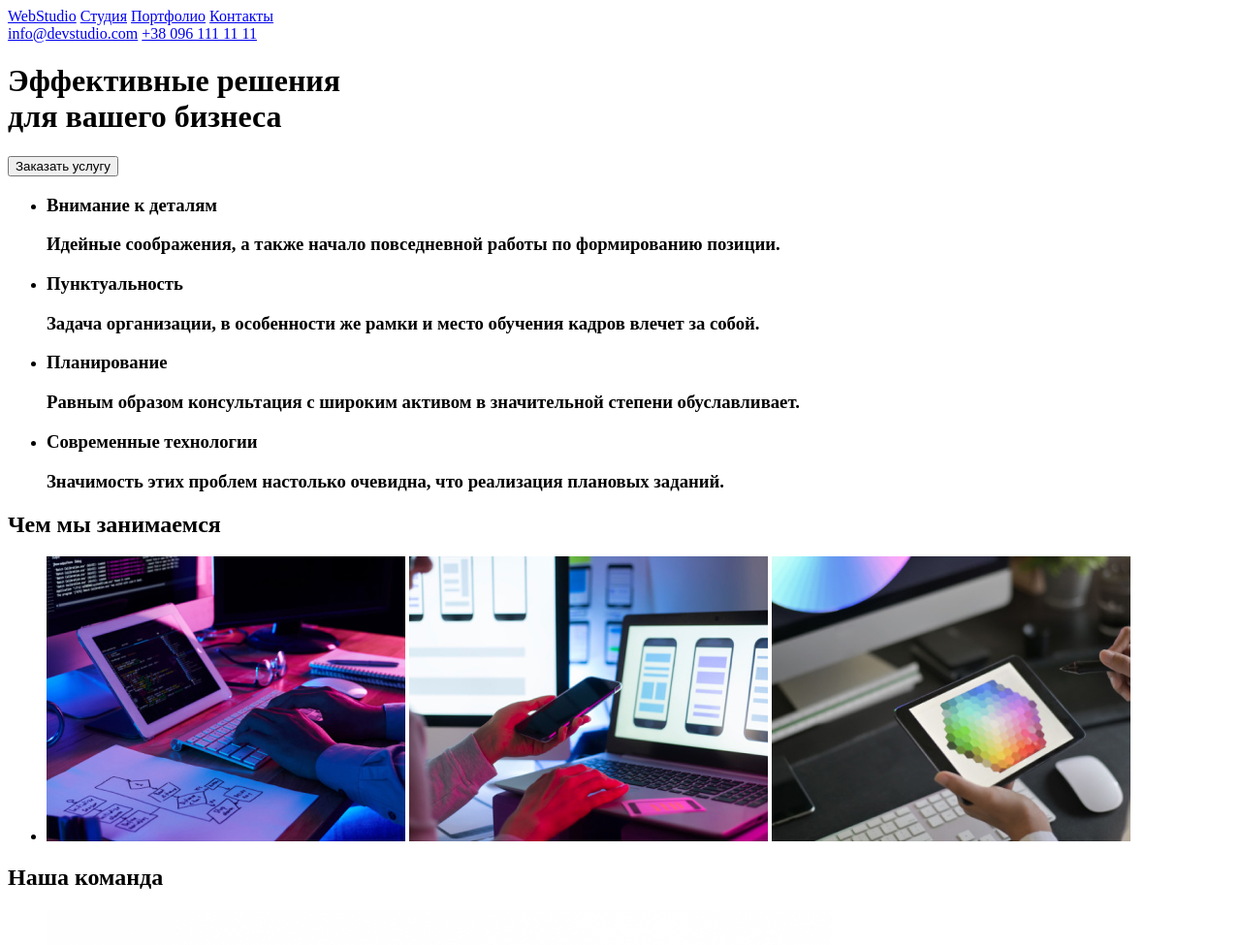
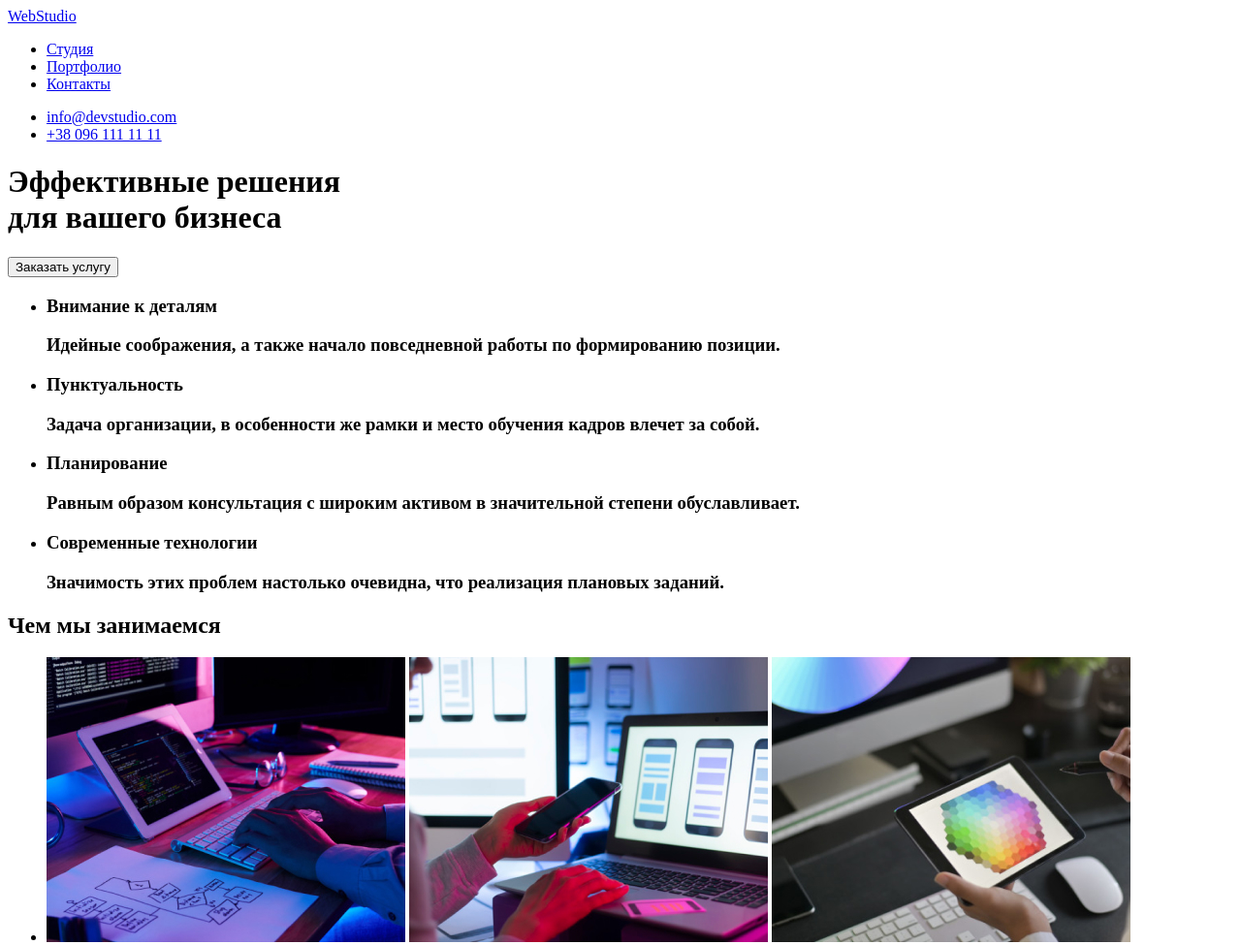
Before and after one commit to EugeneKravec/goit-markup-hw-01, a plain HTML site: page index.html in a window 1280 px wide. Shown: the top 975 px of the page at 97% size. Drawn offline with Linux system fonts and the light colour scheme.

Commit message:
Поменял структуру хедера
Сделал списком ссылки: студия-контакты.
Вынес из nav контакты и сделал их списком

```diff
--- a/index.html
+++ b/index.html
@@ -11,13 +11,32 @@
     <header>
         <nav>
             <a href="index.html"> WebStudio</a>
-            <a href="#">Студия</a>
-            <a href="#">Портфолио</a>
-            <a href="#">Контакты</a>
+
+            <ul>
+                <li>
+                    <a href="#">Студия</a>
+                </li>
+
+                <li>
+                    <a href="#">Портфолио</a>
+                </li>
+
+                <li>
+                    <a href="#">Контакты</a>
+                </li>
+            </ul>
         </nav>
+        <!--Контакты хедера-->
+        <ul>
+            <li>
+                <a href="mailto:">info@devstudio.com</a>
+            </li>
+            <li>
+                <a href="tel:+380961111111">+38 096 111 11 11</a>
+            </li>
+        </ul>
 
-        <a href="mailto:">info@devstudio.com</a>
-        <a href="tel:+380961111111">+38 096 111 11 11</a>
+
     </header>
 
     <main>
```
